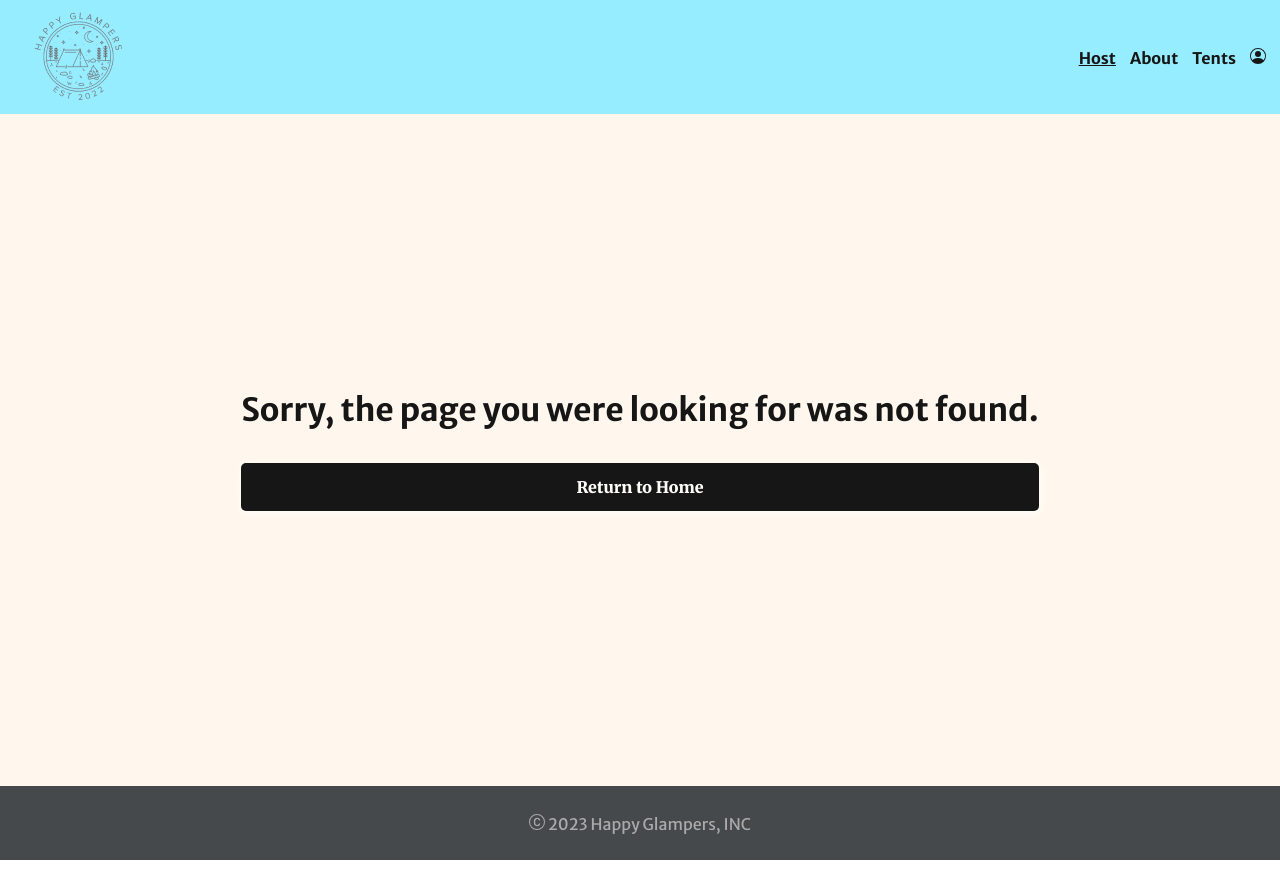
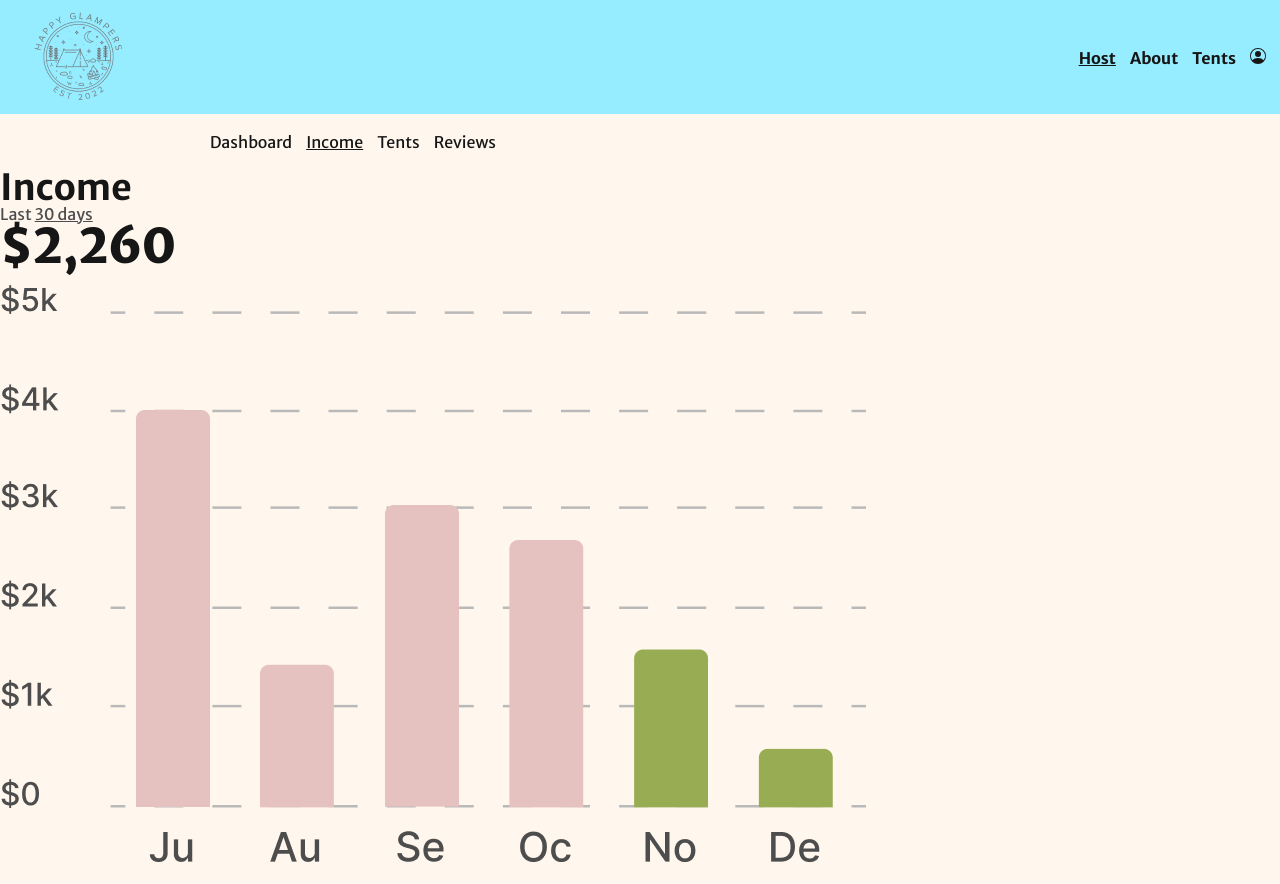
Before and after one commit to RawleJuglal/glampers, a React (Vite) app: page /host/income in a window 1280 px wide. Before the commit this address had no page. Shown: the top 884 px of the page. Before the commit the page ends 860 px from the top, so only its background shows below. Built offline with nearby package versions, Linux system fonts and the light colour scheme.

Commit message:
page hosts
created host routes
beginning income page

```diff
--- /dev/null
+++ b/src/components/HostLayout/HostLayout.css
@@ -0,0 +1,3 @@
+.--hostlayout-limit-width-container{
+    padding:var(--twentyPX);
+}
--- /dev/null
+++ b/src/components/HostLayout/HostLayout.jsx
@@ -0,0 +1,21 @@
+import React from 'react'
+import { Outlet, NavLink } from 'react-router-dom'
+import './HostLayout.css'
+
+export default function HostLayout(){
+    const activeStyles = {
+        textDecoration:'underline',
+        color:'#161616'
+    }
+    return(
+        <div className='--hostlayout-page-container page-container'>
+            <nav className='--hostlayout-limit-width-container limit-width'>
+                <NavLink className='nav-link black' style={({isActive}) => isActive ? activeStyles : null} end to=".">Dashboard</NavLink>
+                <NavLink className='nav-link black' style={({isActive}) => isActive ? activeStyles : null} to="income">Income</NavLink>
+                <NavLink className='nav-link black' style={({isActive}) => isActive ? activeStyles : null} to="tents">Tents</NavLink>
+                <NavLink className='nav-link black' style={({isActive}) => isActive ? activeStyles : null} to="reviews">Reviews</NavLink>
+            </nav>
+            <Outlet />
+        </div>
+    )
+}
--- a/src/main.jsx
+++ b/src/main.jsx
@@ -7,8 +7,17 @@ import {
   Route
 } from 'react-router-dom'
 import Layout from './components/Layout/Layout'
+import HostLayout from './components/HostLayout/HostLayout'
 import Error from './components/Error/Error'
 import Home from './pages/Home/Home.jsx'
+import Dashboard from './pages/Host/Dashboard/Dashboard'
+import Income from './pages/Host/Income/Income'
+import Reviews from './pages/Host/Reviews/Reviews'
+import HostTents from './pages/Host/HostTents/HostTents'
+import HostTentDetails from './pages/Host/HostTents/HostTentDetails'
+import TentInfo from './pages/Host/TentInfo/TentInfo'
+import Pricing from './pages/Host/Pricing/Pricing'
+import Photos from './pages/Host/Photos/Photos'
 import { Tents, loader as tentsLoader } from './pages/Tents/Tents'
 import { TentDetails, loader as tentLoader } from './pages/Tents/TentDetails'
 import About from './pages/About/About'
@@ -22,6 +31,17 @@ const router = createBrowserRouter(createRoutesFromElements(
     <Route path='about' element={<About />}/>
     <Route path='tents/:id' element={<TentDetails />} loader={({params})=> tentLoader(params)}/>
     <Route path='tents' element={<Tents />} loader={tentsLoader}/>
+    <Route path="host" element={<HostLayout />}>
+      <Route index element={<Dashboard />}/>
+      <Route path='income' element={<Income />}/>
+      <Route path='reviews' element={<Reviews />}/>
+      <Route path='tents' element={<HostTents />}/>
+      <Route path='tents/:id' element={<HostTentDetails />}>
+        <Route index element={<TentInfo />}/>
+        <Route path="pricing" element={<Pricing />}/>
+        <Route path="photos" element={<Photos />}/>
+      </Route>
+    </Route>
     <Route path="login" element={<Login />}/>
     <Route path="*" element={<NotFound />}/>
   </Route>
--- /dev/null
+++ b/src/pages/Host/Dashboard/Dashboard.jsx
@@ -0,0 +1,9 @@
+import React from 'react'
+
+export default function Dashboard(){
+    return(
+        <>
+            <h1>Dashboard Page</h1>
+        </>
+    )
+}
--- /dev/null
+++ b/src/pages/Host/HostTents/HostTentDetails.jsx
@@ -0,0 +1,9 @@
+import React from 'react'
+
+export default function HostTentDetails(){
+    return(
+        <>
+            <h1>Host Tent Details Page</h1>
+        </>
+    )
+}
--- /dev/null
+++ b/src/pages/Host/HostTents/HostTents.jsx
@@ -0,0 +1,9 @@
+import React from 'react'
+
+export default function HostTents(){
+    return(
+        <>
+            <h1>Host Tents Page</h1>
+        </>
+    )
+}
--- /dev/null
+++ b/src/pages/Host/Income/Income.css
@@ -0,0 +1,7 @@
+.--income-monthly-p{
+    color:#4D4D4D;
+}
+
+.--income-total{
+
+}
--- /dev/null
+++ b/src/pages/Host/Income/Income.jsx
@@ -0,0 +1,39 @@
+import React from 'react'
+import IncomeGraph from '../../../assets/images/income-graph.png'
+import './Income.css'
+
+export default function Income(){
+    const transactionsData = [
+        { amount: 720, date: "Jan 3, '23", id: "1" },
+        { amount: 560, date: "Dec 12, '22", id: "2" },
+        { amount: 980, date: "Dec 3, '22", id: "3" },
+    ]
+    return(
+        <section className="--income-page-container">
+            <h1 className='XXXVIpt bold'>Income</h1>
+            <p className='--income-monthly-p'>
+                Last <span className='underline'>30 days</span>
+            </p>
+            <h2 className='XLVIIIpt extra-bold black'>$2,260</h2>
+            <img
+                className="graph"
+                src={IncomeGraph}
+                alt="Income graph"
+            />
+            <div className="--income-info-header">
+                <h3>Your transactions (3)</h3>
+                <p>
+                    Last <span>30 days</span>
+                </p>
+            </div>
+            <div className="--income-transactions">
+                {transactionsData.map((item) => (
+                    <div key={item.id} className="transaction">
+                        <h3>${item.amount}</h3>
+                        <p>{item.date}</p>
+                    </div>
+                ))}
+            </div>
+        </section>
+    )
+}
--- /dev/null
+++ b/src/pages/Host/Photos/Photos.jsx
@@ -0,0 +1,9 @@
+import React from 'react'
+
+export default function Photos(){
+    return(
+        <>
+            <h1>Photos Page</h1>
+        </>
+    )
+}
--- /dev/null
+++ b/src/pages/Host/Pricing/Pricing.jsx
@@ -0,0 +1,9 @@
+import React from 'react'
+
+export default function Pricing(){
+    return(
+        <>
+            <h1>Pricing Page</h1>
+        </>
+    )
+}
--- /dev/null
+++ b/src/pages/Host/Reviews/Reviews.jsx
@@ -0,0 +1,9 @@
+import React from 'react'
+
+export default function Reviews(){
+    return(
+        <>
+            <h1>Reviews Page</h1>
+        </>
+    )
+}
--- /dev/null
+++ b/src/pages/Host/TentInfo/TentInfo.jsx
@@ -0,0 +1,9 @@
+import React from 'react'
+
+export default function TentInfo(){
+    return(
+        <>
+            <h1>Tent Info Page</h1>
+        </>
+    )
+}
```
